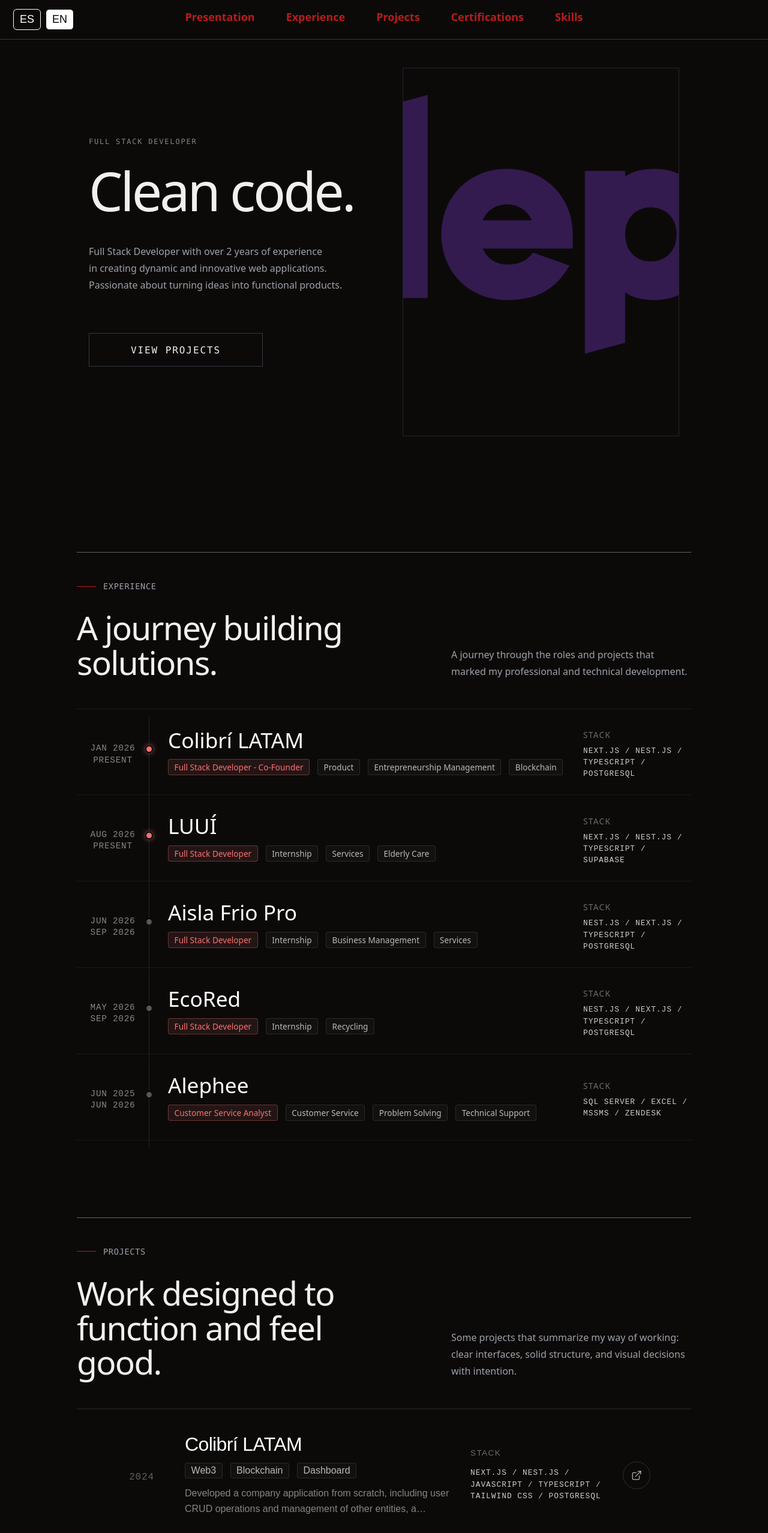
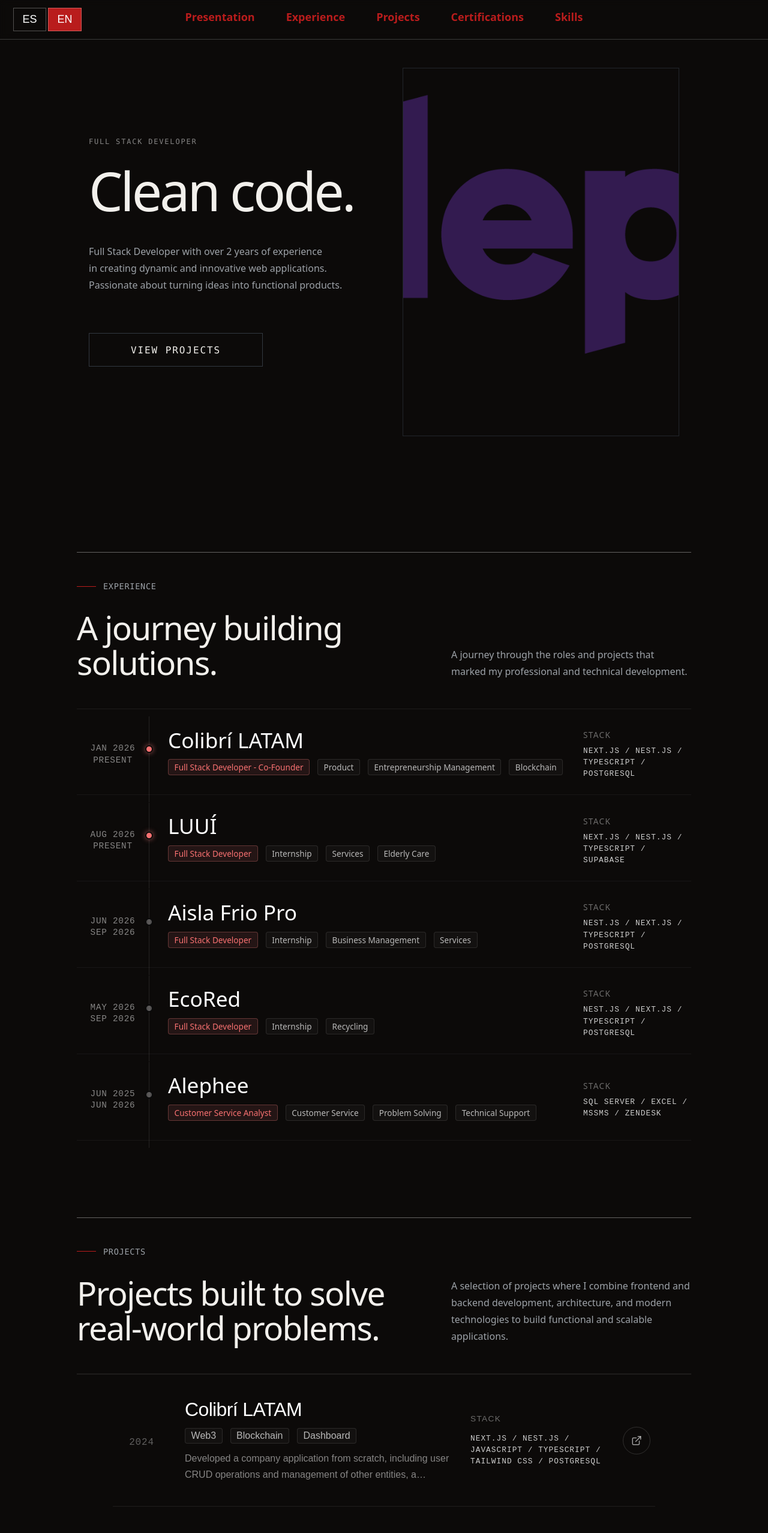
Before and after one commit to JoaquinGabriel17/portfolio-react, a Next.js app: page / in a window 1280 px wide. Shown: the top 2555 px of the page at 60% size. Built offline with nearby package versions, Linux system fonts and the light colour scheme.

Commit message:
ajustar estilos a boton de swich language

```diff
--- a/src/app/page.js
+++ b/src/app/page.js
@@ -70,10 +70,10 @@ export default function Home() {
         <section id="projects" >
           <SectionHeader
             subtitle={lang === "es" ? "Proyectos" : "Projects"}
-            title={lang === "es" ? "Trabajo pensado para funcionar y sentirse bien." : "Work designed to function and feel good."}
+            title={lang === "es" ? "Proyectos construidos para resolver problemas reales." : "Projects built to solve real-world problems."}
             description={lang === "es"
-              ? "Algunos proyectos que resumen mi forma de trabajar: interfaces claras, estructura sólida y decisiones visuales con intención."
-              : "Some projects that summarize my way of working: clear interfaces, solid structure, and visual decisions with intention."}
+              ? "Una selección de proyectos donde combino desarrollo frontend y backend, arquitectura y tecnologías modernas para construir aplicaciones funcionales y escalables."
+              : "A selection of projects where I combine frontend and backend development, architecture, and modern technologies to build functional and scalable applications."}
           />
         <Projects ProjectsInfo={content.ProjectInfo} lang={lang}></Projects>
         </section>
@@ -94,6 +94,8 @@ export default function Home() {
         <section id="skills">
           <Skills></Skills>
         </section>*/}
+
+        <section id="contact"></section>
         <Footer></Footer>
 
     </div>
--- a/src/components/navbar/Navbar.js
+++ b/src/components/navbar/Navbar.js
@@ -35,6 +35,7 @@ const langChangeHandler = (newLang) => {
         >
           ES
         </button>
+        <div className="separator"></div>
         <button
           onClick={() => toChangeLang("en")}
           className={lang === "en" ? styles.active : styles.inactive}
--- a/src/components/navbar/Navbar.module.css
+++ b/src/components/navbar/Navbar.module.css
@@ -57,19 +57,18 @@
 
 /* Language Switcher Styles */
 .langButtons{
-    gap: 0.5rem;
+    gap: 0.1rem;
     display: flex;
     align-items: center;
     margin-left: 1rem;
+
 }
 .langButtons button {
-  padding: 6px 10px;
-
-  border-radius: 6px;
+  padding: 0.5rem 0.9rem;
   cursor: pointer;
-
   font-size: 18px;
   transition: background-color 0.2s ease;
+  border: solid 1px rgba(255, 255, 255, 0.288);
 }
 
 .langButtons button:hover {
@@ -78,14 +77,14 @@
 }
 
 .active {
-  background-color: rgb(255, 255, 255);
-  color: black;
-  border: 1px solid rgb(0, 0, 0);
+  background-color: var(--color-accent);
+  color: white;
+  border: 0;
 }
 .inactive{
-    border: 1px solid white;
   color: white;
   background-color: transparent;
+  border: 0;
 }
 .separator{
     display: flex;
```
Also changed, not shown: 1 other file (tests, documents, lock files or other folders).
